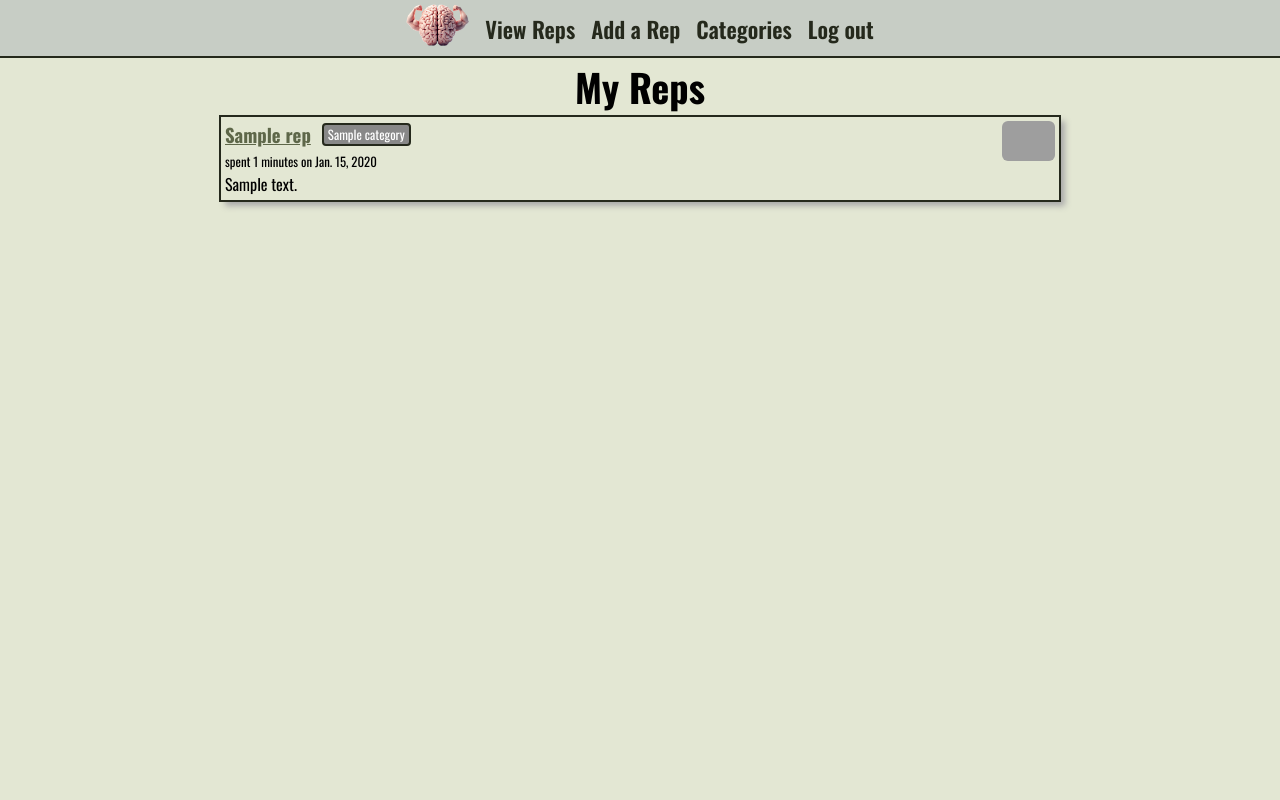
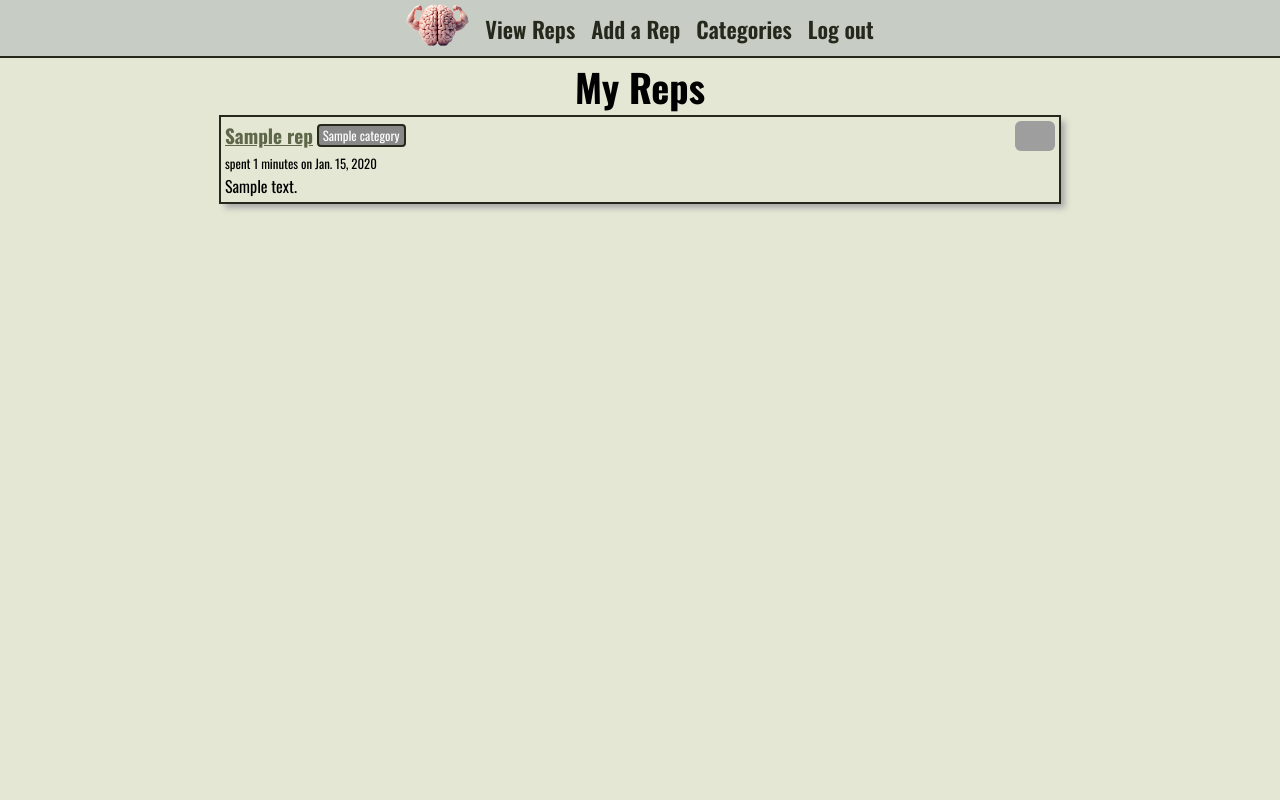
Before and after one commit to rbozek/reps, a Django app: page /reps/ in a window 1280 px wide. Run offline with Django 4.2, Linux system fonts and the light colour scheme; a user stored in the database is signed in; tables that the repository leaves empty hold one stand-in row (values such as "Sample post"); grey boxes are pictures that could not be loaded.

Commit message:
add safety padding for tiny rep-index images overlap. also update global h3 font size slightly smaller

```diff
--- a/main_app/static/css/base.css
+++ b/main_app/static/css/base.css
@@ -51,8 +51,8 @@ body {
 
   --font-supersize: 4rem;
   --font-xxl: 2.4rem;
-  --font-xl: 2rem;
-  --font-l: 1.4rem;
+  --font-xl: 1.4rem;
+  --font-l: 1.2rem;
   --font-reg: 1rem;
   --font-s: .8rem;
   --font-xs: .6rem;
@@ -131,6 +131,9 @@ h1 {
   font-size: var(--font-xxl);
 }
 h2 {
+  font-size: var(--font-xl);
+}
+h3 {
   font-size: var(--font-l);
 }
 h1, h2, h3, h4 {
@@ -203,7 +206,7 @@ button, .btn {
 
 /* re-used on several pages: */
 .category-label{
-  margin-right: 10px;
+  margin-right: 4px;
   display: inline-block;
   padding: 0px 4px;
   color: #FFFFFF;
--- a/main_app/static/css/reps/rep-index.css
+++ b/main_app/static/css/reps/rep-index.css
@@ -26,6 +26,10 @@
 .title-and-label-container{
   display: flex;
   align-items: center;
+  flex-direction: row;
+}
+.title-and-label-photo-pad{
+  padding-right: 36px;
 }
 .title-and-label-container a {
   text-decoration: underline;
--- a/main_app/templates/reps/index.html
+++ b/main_app/templates/reps/index.html
@@ -33,16 +33,20 @@
               src="{{rep.photo.url}}"
               alt="A photo of {{rep.name}}"
               class="usr-img"
-              style="max-height: 40px; width:auto;"
+              style="max-height: 40px; width:auto; max-width:40px;"
             >
           </div>
+
+
+          <div class="title-and-label-container title-and-label-photo-pad">
+        {% else %}
+          <div class="title-and-label-container">
         {% endif %}
 
-        <div class="title-and-label-container">
           <a href="{% url 'rep-detail' rep.id %}">
             <h3>{{ rep.name }}</h3>
           </a>
-          &nbsp;&nbsp;&nbsp;
+          &nbsp;
           {% for category in rep.categories.all %}
             <div
               style="background-color: {{ category.color }};"
```
